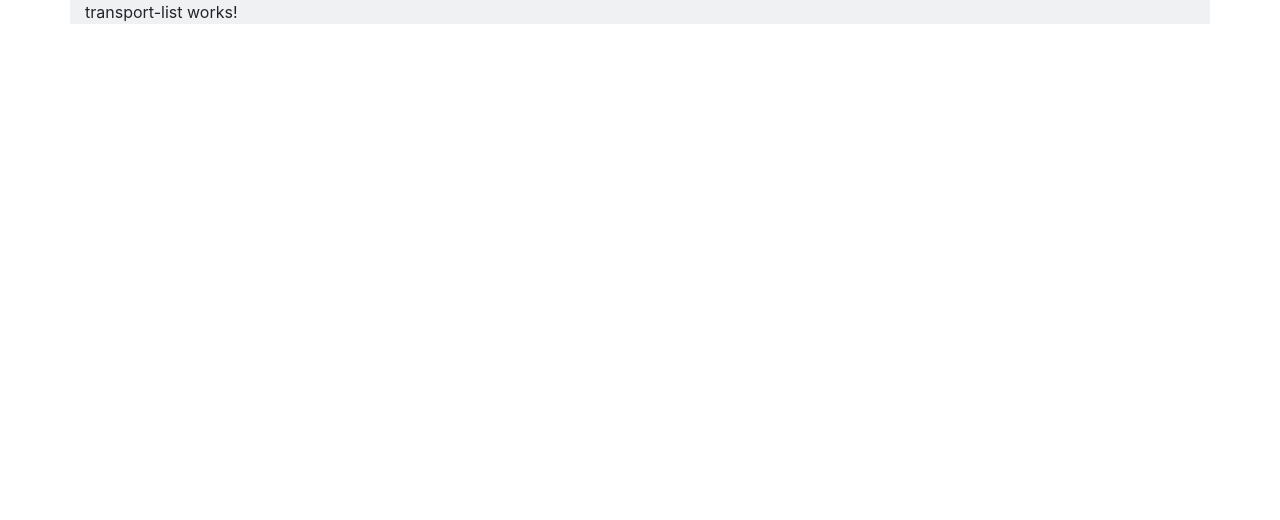
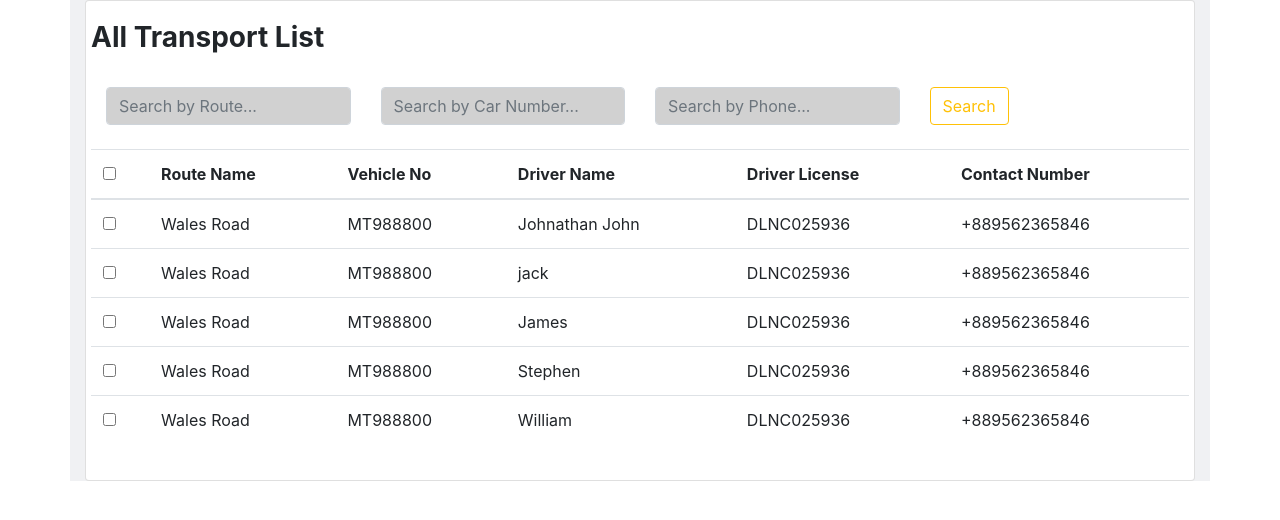
Before and after one commit to iamhb/univs-screens-only, an Angular app: page /transport-list in a window 1280 px wide. Shown: the top 520 px of the page. Built offline with nearby package versions, Linux system fonts and the light colour scheme.

Commit message:
transport list

```diff
--- a/src/app/transport-list/transport-list.component.html
+++ b/src/app/transport-list/transport-list.component.html
@@ -1 +1,145 @@
-<p>transport-list works!</p>
+<div class="card">
+  <div class="card-body">
+    <div class="row">
+      <h3><strong>All Transport List</strong></h3>
+      <!-- <i class="fas fa-ellipsis-h" aria-hidden="true"></i> -->
+      <!-- <i class="fa fa-ellipsis-v" aria-hidden="true"></i> -->
+    </div>
+    <br />
+    <div class="row">
+      <div class="col-sm-3">
+        <input
+          type="text"
+          class="form-control"
+          placeholder="Search by Route..."
+        />
+      </div>
+      <div class="col-sm-3">
+        <input
+          type="text"
+          class="form-control"
+          placeholder="Search by Car Number..."
+        />
+      </div>
+      <div class="col-sm-3">
+        <input
+          type="text"
+          class="form-control"
+          placeholder="Search by Phone..."
+        />
+      </div>
+      <div class="col-sm-3">
+        <button type="button" class="btn btn-outline-warning">Search</button>
+
+        <!-- <button class="btn">Hover Over Me</button> -->
+        <!-- <button class="btn btn-change3 ml-5"> -->
+        <!-- Search
+        </button> -->
+      </div>
+    </div>
+    <br />
+    <!-- search end -->
+    <div class="row">
+      <table class="table table-hover">
+        <thead>
+          <tr>
+            <th>
+              <input
+                type="checkbox"
+                id="vehicle1"
+                name="vehicle1"
+                value="Bike"
+              />
+            </th>
+            <th>Route Name</th>
+            <th>Vehicle No</th>
+            <th>Driver Name</th>
+            <th>Driver License</th>
+            <th>Contact Number</th>
+          </tr>
+        </thead>
+        <tbody>
+          <tr>
+            <td>
+              <input
+                type="checkbox"
+                id="vehicle1"
+                name="vehicle1"
+                value="Bike"
+              />
+            </td>
+            <td>Wales Road</td>
+            <td>MT988800</td>
+            <td>Johnathan John</td>
+            <td>DLNC025936</td>
+            <td>+889562365846</td>
+          </tr>
+          <tr>
+            <td>
+              <input
+                type="checkbox"
+                id="vehicle1"
+                name="vehicle1"
+                value="Bike"
+              />
+            </td>
+            <td>Wales Road</td>
+            <td>MT988800</td>
+            <td>jack</td>
+            <td>DLNC025936</td>
+            <td>+889562365846</td>
+          </tr>
+          <tr>
+            <td>
+              <input
+                type="checkbox"
+                id="vehicle1"
+                name="vehicle1"
+                value="Bike"
+              />
+            </td>
+            <td>Wales Road</td>
+            <td>MT988800</td>
+            <td>James</td>
+            <td>DLNC025936</td>
+            <td>+889562365846</td>
+          </tr>
+
+          <tr>
+            <td>
+              <input
+                type="checkbox"
+                id="vehicle1"
+                name="vehicle1"
+                value="Bike"
+              />
+            </td>
+            <td>Wales Road</td>
+            <td>MT988800</td>
+            <td>Stephen</td>
+            <td>DLNC025936</td>
+            <td>+889562365846</td>
+          </tr>
+          <tr>
+            <td>
+              <input
+                type="checkbox"
+                id="vehicle1"
+                name="vehicle1"
+                value="Bike"
+              />
+            </td>
+            <td>Wales Road</td>
+            <td>MT988800</td>
+            <td>William</td>
+            <td>DLNC025936</td>
+            <td>+889562365846</td>
+          </tr>
+        </tbody>
+      </table>
+    </div>
+    <!-- table end -->
+    <div class="row"></div>
+    <!-- next button end -->
+  </div>
+</div>
--- a/src/app/transport-list/transport-list.component.scss
+++ b/src/app/transport-list/transport-list.component.scss
@@ -0,0 +1,20 @@
+input,
+textarea {
+  background-color: #d1d1d1;
+}
+
+// .btn {
+//   background-color: #ddd;
+//   border: none;
+//   color: black;
+//   padding: 10px 20px;
+//   text-align: center;
+//   font-size: 16px;
+//   margin: 4px 2px;
+//   transition: 0.3s;
+// }
+
+// .btn:hover {
+//   background-color: #3e8e41;
+//   color: white;
+// }
```
